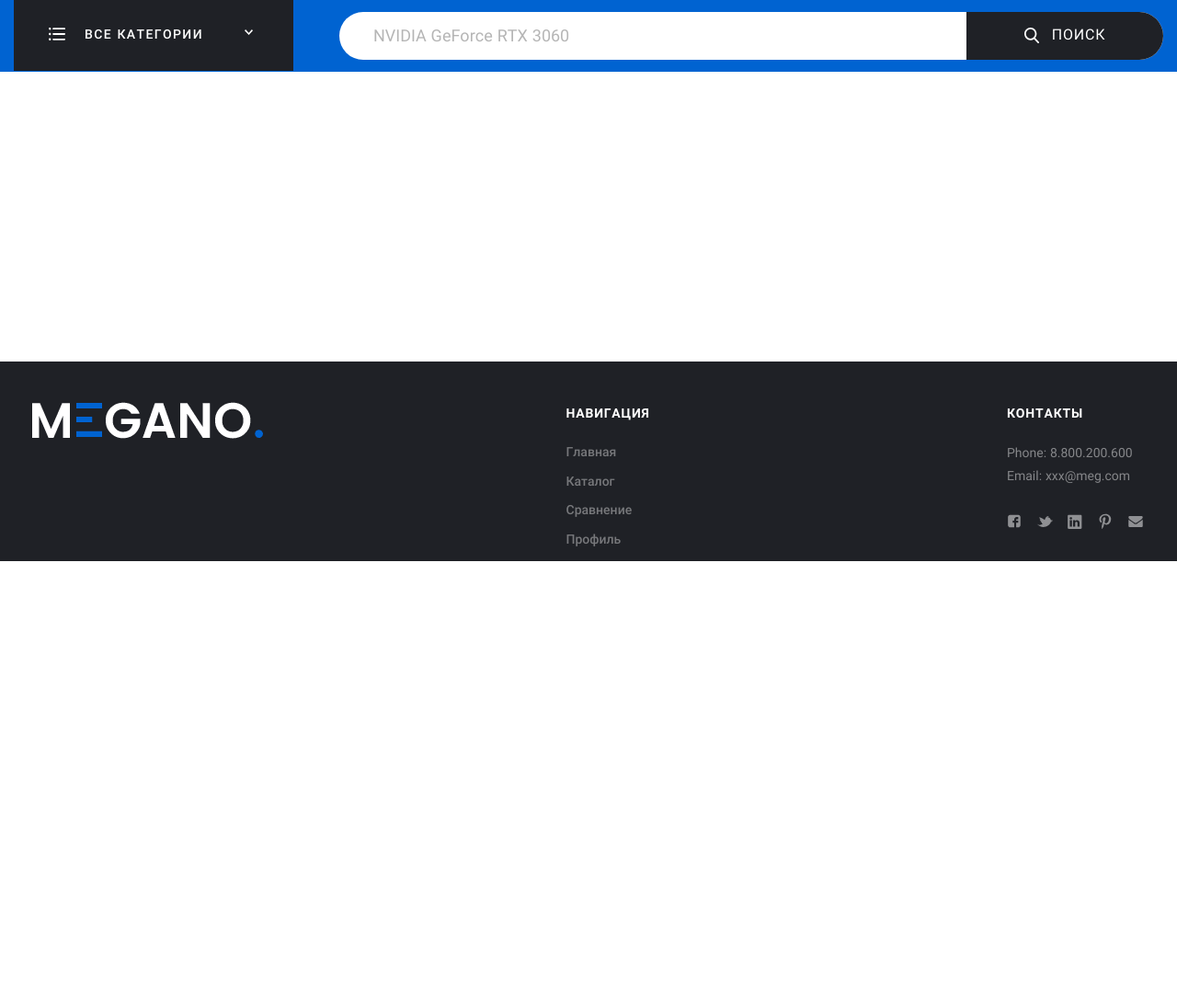
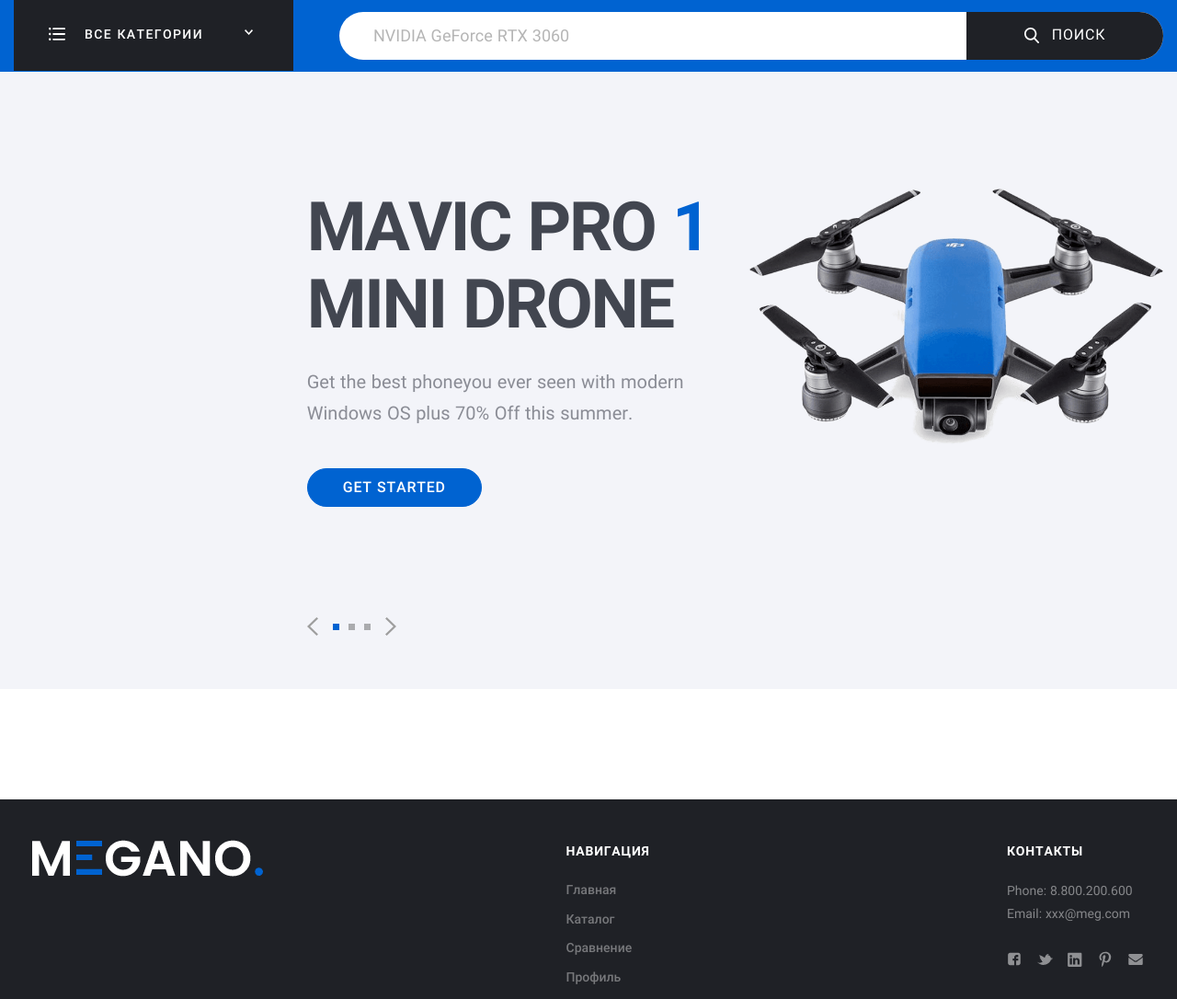
Before and after one commit to bionicsv26/online_store, a Django app: template src/market/templates/base.html in a window 1280 px wide. Shown: the part 190-1276 px from the top of the page at 92% size. Before the commit the page ends 800 px from the top, so only its background shows below. Run offline with Django 4.2, Linux system fonts and the light colour scheme; the template is opened without the code that fills it, so the values that code supplies are empty.

Commit message:
feature/MARKET-1 Наполнил блок "header-slider" шаблоном по умолчанию

```diff
--- a/src/market/templates/base.html
+++ b/src/market/templates/base.html
@@ -287,7 +287,70 @@
                         {% endblock %} <!-- block main_header -->
 
                         {% block header-slider %}
-
+                            <div class="Header-slider">
+                                <div class="Slider Slider_main">
+                                  <div class="Slider-box">
+                                    <div class="Slider-item">
+                                      <div class="Slider-content">
+                                        <div class="row">
+                                          <div class="row-block">
+                                            <strong class="Slider-title">Mavic Pro<span class="text_primary"> 1</span> mini Drone
+                                            </strong>
+                                            <div class="Slider-text">Get the best phoneyou ever seen with modern Windows OS plus 70% Off this summer.
+                                            </div>
+                                            <div class="Slider-footer"><a class="btn btn_primary" href="#">Get Started</a>
+                                            </div>
+                                          </div>
+                                          <div class="row-block">
+                                            <div class="Slider-img"><img src="{% static 'assets/img/content/home/slider.png' %}" alt="slider.png"/>
+                                            </div>
+                                          </div>
+                                        </div>
+                                      </div>
+                                    </div>
+                                    <div class="Slider-item">
+                                      <div class="Slider-content">
+                                        <div class="row">
+                                          <div class="row-block">
+                                            <strong class="Slider-title">Mavic Pro<span class="text_primary"> 2</span> mini Drone
+                                            </strong>
+                                            <div class="Slider-text">Get the best phoneyou ever seen with modern Windows OS plus 70% Off this summer.
+                                            </div>
+                                            <div class="Slider-footer"><a class="btn btn_primary" href="#">Get Started</a>
+                                            </div>
+                                          </div>
+                                          <div class="row-block">
+                                            <div class="Slider-img"><img src="{% static 'assets/img/content/home/slider.png' %}" alt="slider.png"/>
+                                            </div>
+                                          </div>
+                                        </div>
+                                      </div>
+                                    </div>
+                                      <div class="Slider-item">
+                                      <div class="Slider-content">
+                                        <div class="row">
+                                          <div class="row-block">
+                                            <strong class="Slider-title">Mavic Pro<span class="text_primary"> 3</span> mini Drone
+                                            </strong>
+                                            <div class="Slider-text">Get the best phoneyou ever seen with modern Windows OS plus 70% Off this summer.
+                                            </div>
+                                            <div class="Slider-footer"><a class="btn btn_primary" href="#">Get Started</a>
+                                            </div>
+                                          </div>
+                                          <div class="row-block">
+                                            <div class="Slider-img"><img src="{% static 'assets/img/content/home/slider.png' %}" alt="slider.png"/>
+                                            </div>
+                                          </div>
+                                        </div>
+                                      </div>
+                                    </div>
+                                  </div>
+                                  <div class="Slider-navigateWrap">
+                                    <div class="Slider-navigate">
+                                    </div>
+                                  </div>
+                                </div>
+                            </div>
                         {% endblock header-slider %}
 
     </header>
```
